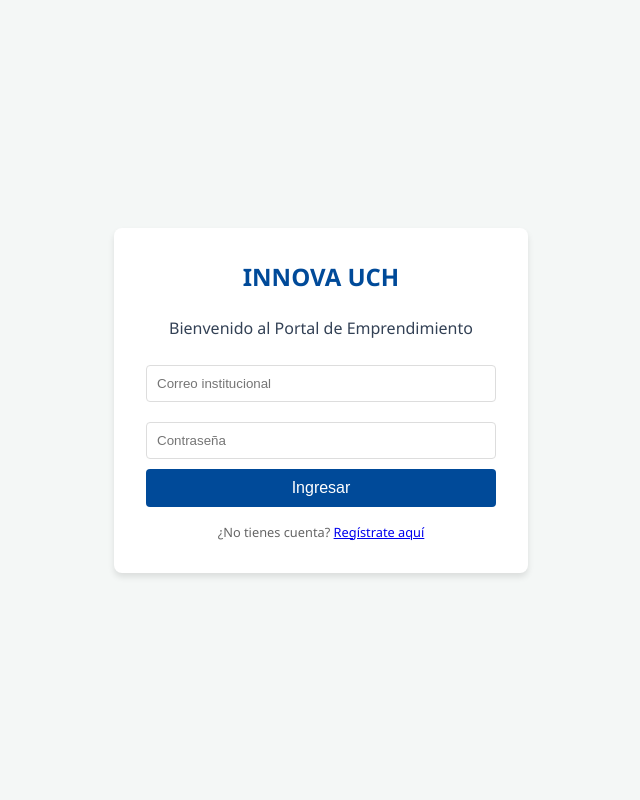
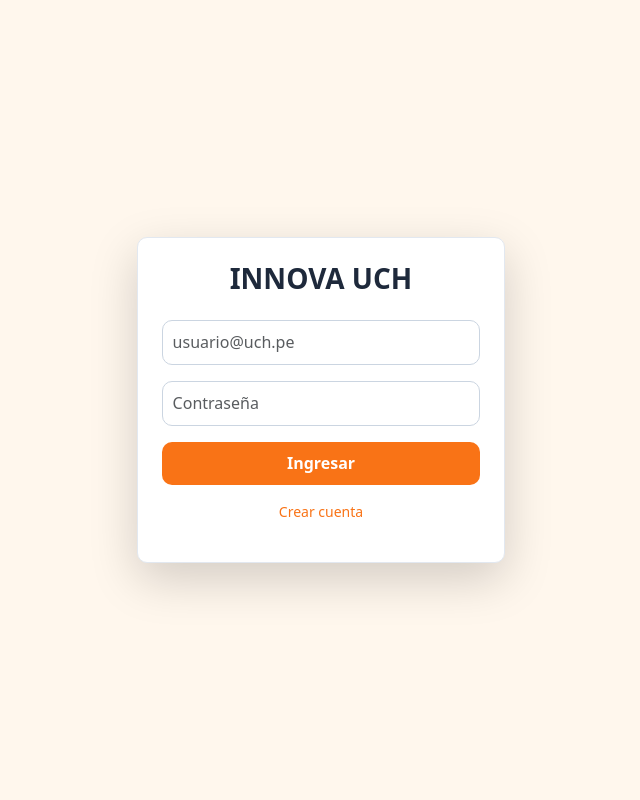
Before and after one commit to lzsdjuan2119/innovauch2, a PHP site: page /index.php in a window 1280 px wide. Shown: the whole page, without its empty margins (319-959 px from the left). Run offline with PHP 8.4, Linux system fonts and the light colour scheme.

Commit message:
Update index.php

```diff
--- a/index.php
+++ b/index.php
@@ -1,63 +1,56 @@
 <?php
-// index.php - Innova UCH (Modificado para acceso directo)
+// Página de Login
 session_start();
+if (!empty($_SESSION['id_usuario'])) { header('Location: dashboard.php'); exit; }
 
-// Si el usuario ya tiene sesión activa, lo mandamos al dashboard de una vez
-if (isset($_SESSION['id_u'])) {
-    header('Location: dashboard.php');
-    exit;
+require_once 'funciones.php';
+$error = '';
+
+if ($_SERVER['REQUEST_METHOD'] === 'POST') {
+    $correo = limpiar_datos($_POST['correo'] ?? '');
+    $clave  = limpiar_datos($_POST['clave']  ?? '');
+
+    if (empty($correo) || empty($clave)) {
+        $error = 'Completa todos los campos.';
+    } elseif (!str_ends_with($correo, '@uch.pe')) {
+        $error = 'Usa tu correo institucional (@uch.pe).';
+    } else {
+        $usuario = autenticar_usuario($correo, $clave);
+        if ($usuario) {
+            $_SESSION['id_usuario'] = $usuario['id_usuario'];
+            $_SESSION['nombre']     = $usuario['nombre'];
+            $_SESSION['apellido']   = $usuario['apellido'];
+            $_SESSION['ciclo']      = $usuario['ciclo'];
+            header('Location: dashboard.php');
+            exit;
+        } else {
+            $error = 'Credenciales incorrectas.';
+        }
+    }
 }
-
-// Procesar el clic en el botón "Ingresar"
-if ($_SERVER['REQUEST_METHOD'] === 'POST') {
-    // 1. Saltamos la validación de base de datos
-    // 2. Creamos variables de sesión temporales (Datos de prueba)
-    $_SESSION['id_u'] = 1;
-    $_SESSION['nombre'] = 'Usuario Invitado';
-    $_SESSION['correo'] = $_POST['correo'] ?? 'invitado@uch.pe';
-    $_SESSION['ciclo'] = 5;
-
-    // 3. Redirección inmediata
-    header('Location: dashboard.php');
-    exit; // CRITICAL: Evita que el código siga ejecutándose en Railway
-}
+if (isset($_GET['error']) && $_GET['error'] === 'sesion') $error = 'Sesión expirada.';
 ?>
-
 <!DOCTYPE html>
 <html lang="es">
 <head>
     <meta charset="UTF-8">
-    <meta name="viewport" content="width=device-width, initial-scale=1.0">
-    <title>Innova UCH - Login</title>
+    <title>INNOVA UCH - Login</title>
+    <link rel="stylesheet" href="https://cdn.jsdelivr.net/npm/bootstrap@5.3.3/dist/css/bootstrap.min.css">
     <link rel="stylesheet" href="estilo_uch.css">
-    <style>
-        /* Estilo rápido para centrar el formulario */
-        body { font-family: 'Segoe UI', Tahoma, Geneva, Verdana, sans-serif; background-color: #f4f7f6; display: flex; justify-content: center; align-items: center; height: 100vh; margin: 0; }
-        .login-container { background: white; padding: 2rem; border-radius: 8px; box-shadow: 0 4px 6px rgba(0,0,0,0.1); width: 100%; max-width: 350px; text-align: center; }
-        .logo { color: #004A99; font-weight: bold; font-size: 1.5rem; margin-bottom: 1.5rem; }
-        input { width: 100%; padding: 10px; margin: 10px 0; border: 1px solid #ddd; border-radius: 4px; box-sizing: border-box; }
-        button { width: 100%; padding: 10px; background-color: #004A99; color: white; border: none; border-radius: 4px; cursor: pointer; font-size: 1rem; }
-        button:hover { background-color: #003366; }
-        .footer-text { margin-top: 1rem; font-size: 0.8rem; color: #666; }
-    </style>
 </head>
-<body>
+<body class="bg-crema d-flex align-items-center justify-content-center min-vh-100">
+<main class="w-100 p-3" style="max-width:400px;">
+    <div class="login-card shadow-lg p-4">
+        <h3 class="text-center fw-bold text-marino mb-4">INNOVA UCH</h3>
+        <?php if ($error): ?><div class="alert alert-danger"><?= $error ?></div><?php endif; ?>
 
-    <div class="login-container">
-        <div class="logo">INNOVA UCH</div>
-        <p>Bienvenido al Portal de Emprendimiento</p>
-
-        <form method="POST" action="index.php">
-            <input type="email" name="correo" placeholder="Correo institucional" required>
-            <input type="password" name="clave" placeholder="Contraseña" required>
-
-            <button type="submit">Ingresar</button>
+        <form method="POST">
+            <input type="email" name="correo" class="form-control mb-3 input-uch" placeholder="usuario@uch.pe" required value="<?= htmlspecialchars($_POST['correo'] ?? '') ?>">
+            <input type="password" name="clave" class="form-control mb-3 input-uch" placeholder="Contraseña" required>
+            <button type="submit" class="btn btn-uch w-100">Ingresar</button>
         </form>
-
-        <div class="footer-text">
-            ¿No tienes cuenta? <a href="registro.php">Regístrate aquí</a>
-        </div>
+        <p class="text-center mt-3 small"><a href="registro.php" class="link-uch">Crear cuenta</a></p>
     </div>
-
+</main>
 </body>
 </html>
```
